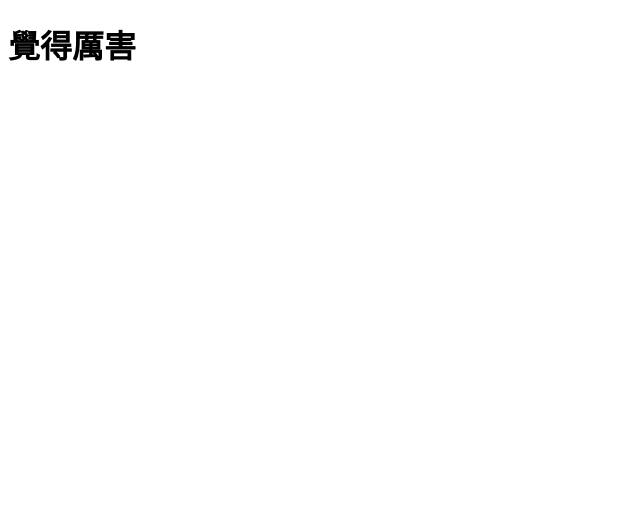
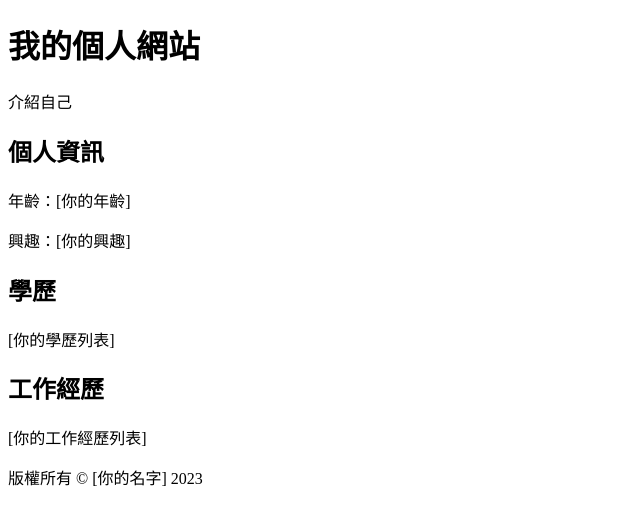
Before and after one commit to diamord/infome, a plain HTML site: page index.html in a window 1280 px wide. Shown: the whole page, without its empty margins (0-640 px from the left). Drawn offline with Linux system fonts and the light colour scheme.

Commit message:
Update index.html

```diff
--- a/index.html
+++ b/index.html
@@ -1,10 +1,26 @@
 <!DOCTYPE html>
-<html>
-  <head>
-    <meta charset="utf-8">
-    <title>test</title>
-  </head>
-  <body>
-    <h1>覺得厲害</h1>
-  </body>
+<html lang="zh-TW">
+<head>
+  <meta charset="UTF-8">
+  <title>我的個人網站</title>
+  <link rel="stylesheet" href="style.css">
+</head>
+<body>
+  <header>
+    <h1>我的個人網站</h1>
+    <p>介紹自己</p>
+  </header>
+  <main>
+    <h2>個人資訊</h2>
+    <p>年齡：[你的年齡]</p>
+    <p>興趣：[你的興趣]</p>
+    <h2>學歷</h2>
+    <p>[你的學歷列表]</p>
+    <h2>工作經歷</h2>
+    <p>[你的工作經歷列表]</p>
+  </main>
+  <footer>
+    <p>版權所有 © [你的名字] 2023</p>
+  </footer>
+</body>
 </html>
```
